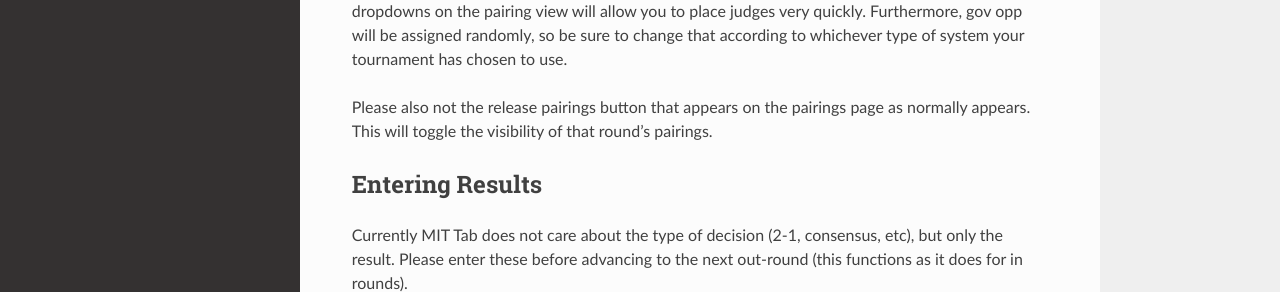
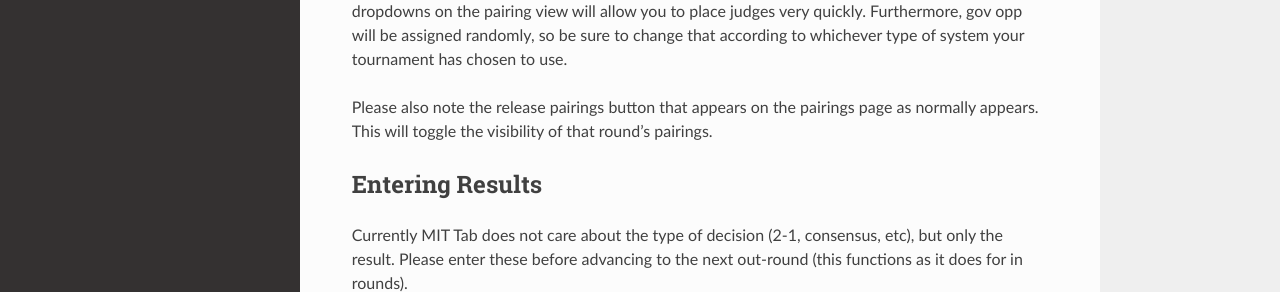
Before and after one commit to MIT-Tab/mit-tab, a Sphinx documentation site: the page built from docs/Outrounds.md, in a window 1280 px wide and 1390 px high. Shown: the part 905-1197 px from the top of the window. Built offline with Sphinx 7.4.7 and the Read the Docs theme 2.0.0, drawn with Linux system fonts in a browser that asks for light colours.

Commit message:
Docs: fix a few typos (#331)

```diff
--- a/docs/Outrounds.md
+++ b/docs/Outrounds.md
@@ -21,7 +21,7 @@ Managing Pairings
 
 Currently MIT Tab does NOT support judge assignment, this must be done by hand.  However, assuming you have set `var_to_nov` correctly (see above) AND all scratches are entered, the dropdowns on the pairing view will allow you to place judges very quickly.  Furthermore, gov opp will be assigned randomly, so be sure to change that according to whichever type of system your tournament has chosen to use.
 
-Please also not the release pairings button that appears on the pairings page as normally appears.  This will toggle the visibility of that round's pairings.
+Please also note the release pairings button that appears on the pairings page as normally appears.  This will toggle the visibility of that round's pairings.
 
 Entering Results
 ----------------
```
Also changed, not shown: docs/Running-a-Tournament.md (+2 -2 lines), docs/Tab-Policy.md (+2 -2 lines).
